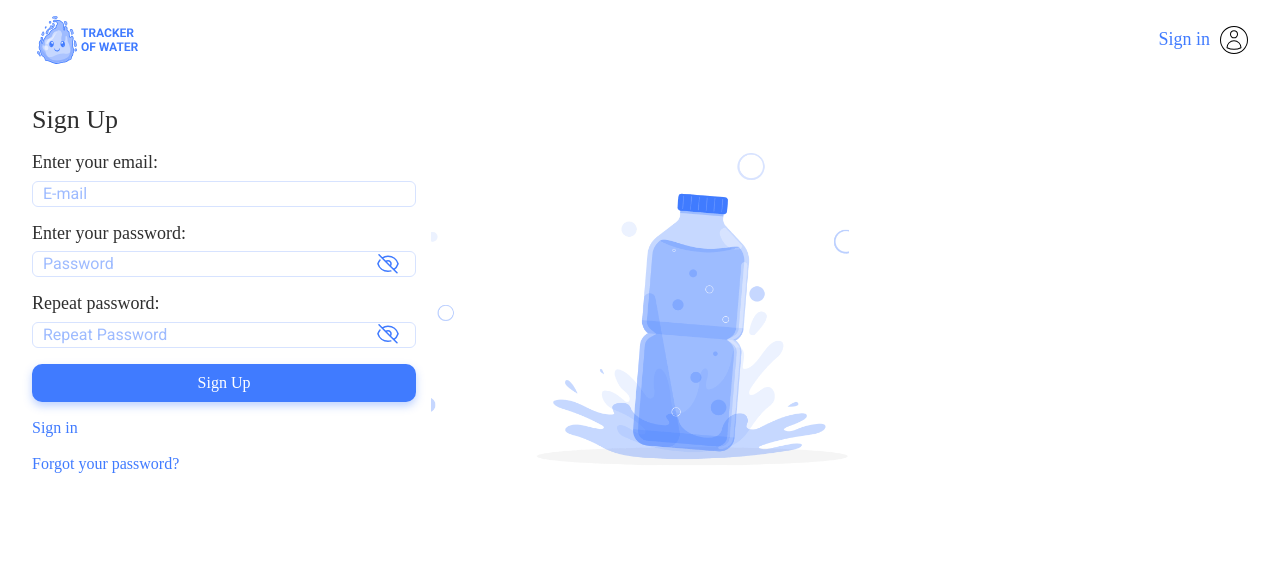
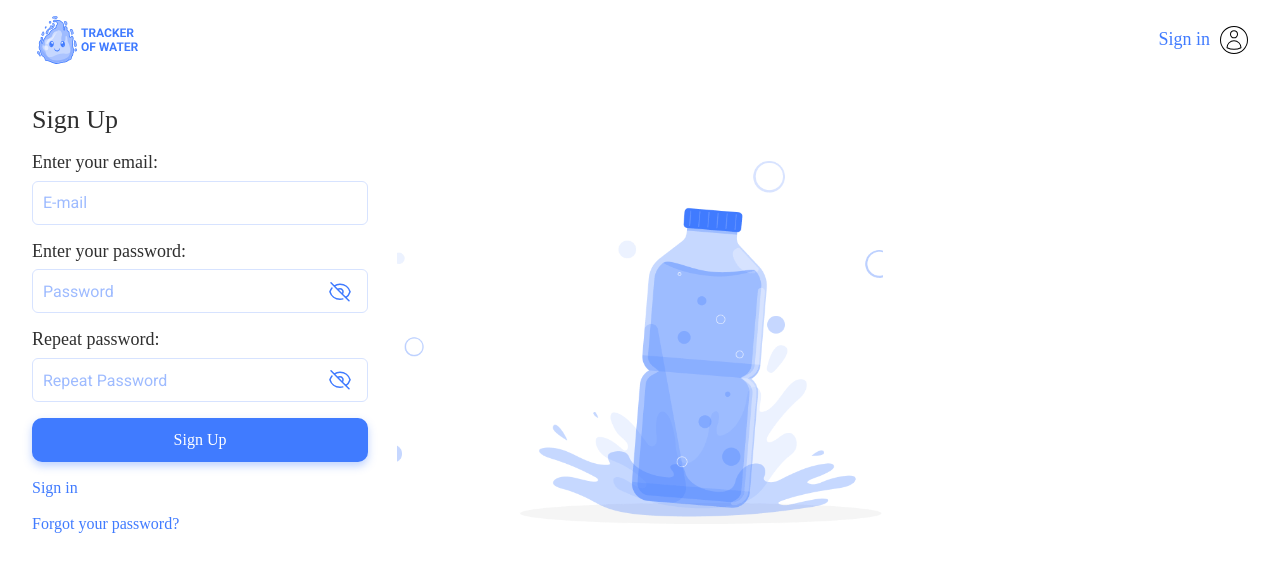
Before and after one commit to AlexSerg01/team-project-watter-app, a React (Vite) app: page /signup in a window 1280 px wide. Shown: the top 572 px of the page. Built offline with nearby package versions, Linux system fonts and the light colour scheme.

Commit message:
fixed input

```diff
--- a/src/components/AuthFrom/AuthForm.module.css
+++ b/src/components/AuthFrom/AuthForm.module.css
@@ -22,6 +22,7 @@
     border: 1px solid var(--SECONDARY-GRAY);
     border-radius: 6px;
     width: 100%;
+    height: 44px;
     box-sizing: border-box;
   }
 
@@ -64,6 +65,7 @@
 
   .auth_form .submit_button {
     padding: 8px 30px;
+    height: 36px;
     background-color: var(--PRIMERY-BLUE);
     color: var(--PRIMERY-WHITE);
     border: none;
@@ -106,7 +108,8 @@
     padding: 12px 10px;
     border: 1px solid var(--SECONDARY-GRAY);
     border-radius: 6px;
-    width: 384px;
+    width: 336px;
+    height: 44px;
     box-sizing: border-box;
   }
 
@@ -162,6 +165,7 @@
     cursor: pointer;
     transition: background-color 0.3s ease;
     width: 100%;
+    height: 44px;
     margin: 0;
   }
 
@@ -177,3 +181,9 @@
     color: var(--SECONDARY-ORANGE);
   }
 }
+
+@media (min-width: 1440px) {
+  .auth_form input {
+    width: 384px;
+  }
+}
```
